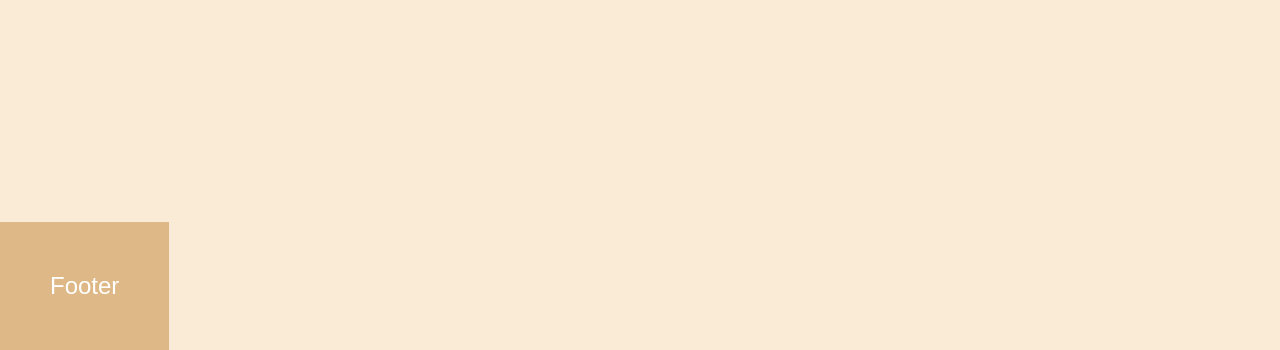
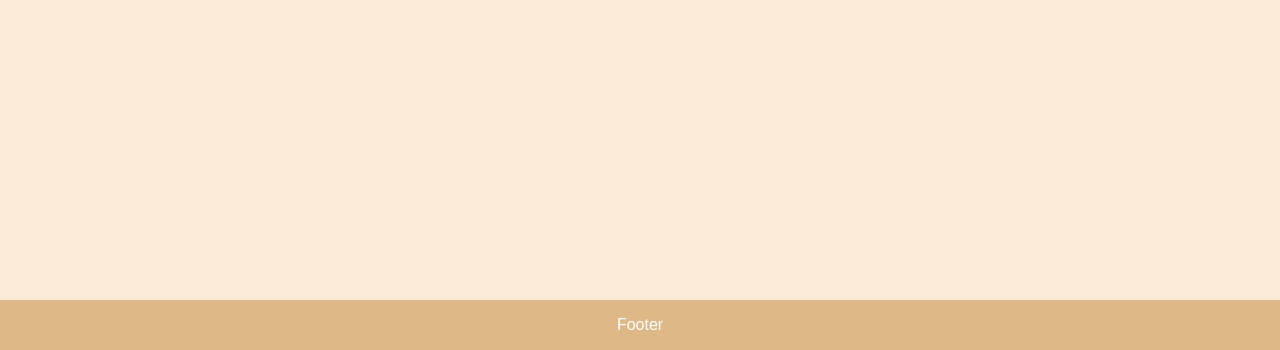
Before and after one commit to Yunita4/60900121009_Yunita_A_Tugas3, a plain HTML site: page index.html in a window 1280 px wide. Shown: the part 450-800 px from the top of the page. Drawn offline with Linux system fonts and the light colour scheme.

Commit message:
changed style

```diff
--- a/style.css
+++ b/style.css
@@ -15,12 +15,13 @@ body {
     /* Garis bawah pada header */
   }
   footer {
-    background-color: burlywood;
-    padding: 50px;
+    width: 100%;
+    height: 50px;
     position: absolute;
     bottom: 0;
+    line-height: 50px;
+    background-color: burlywood;
     text-align: center;
-    font-size: 24px;
     color: white;
     /* Garis bawah pada header */
   }
@@ -31,7 +32,7 @@ body {
     background-color: white;
     border: 1px solid gray;
     border-radius: 6px;
-
+  }
 
   #profile-image {
     width: 100%;
```
